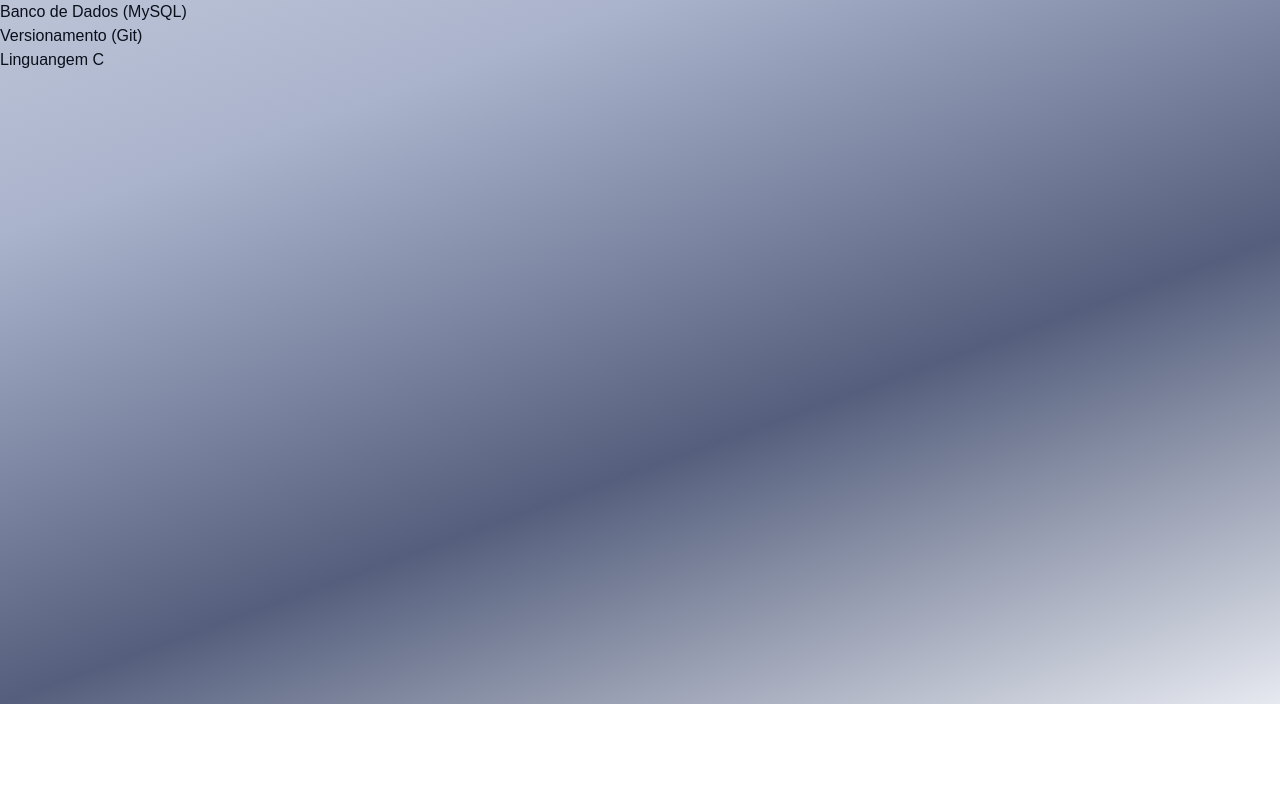
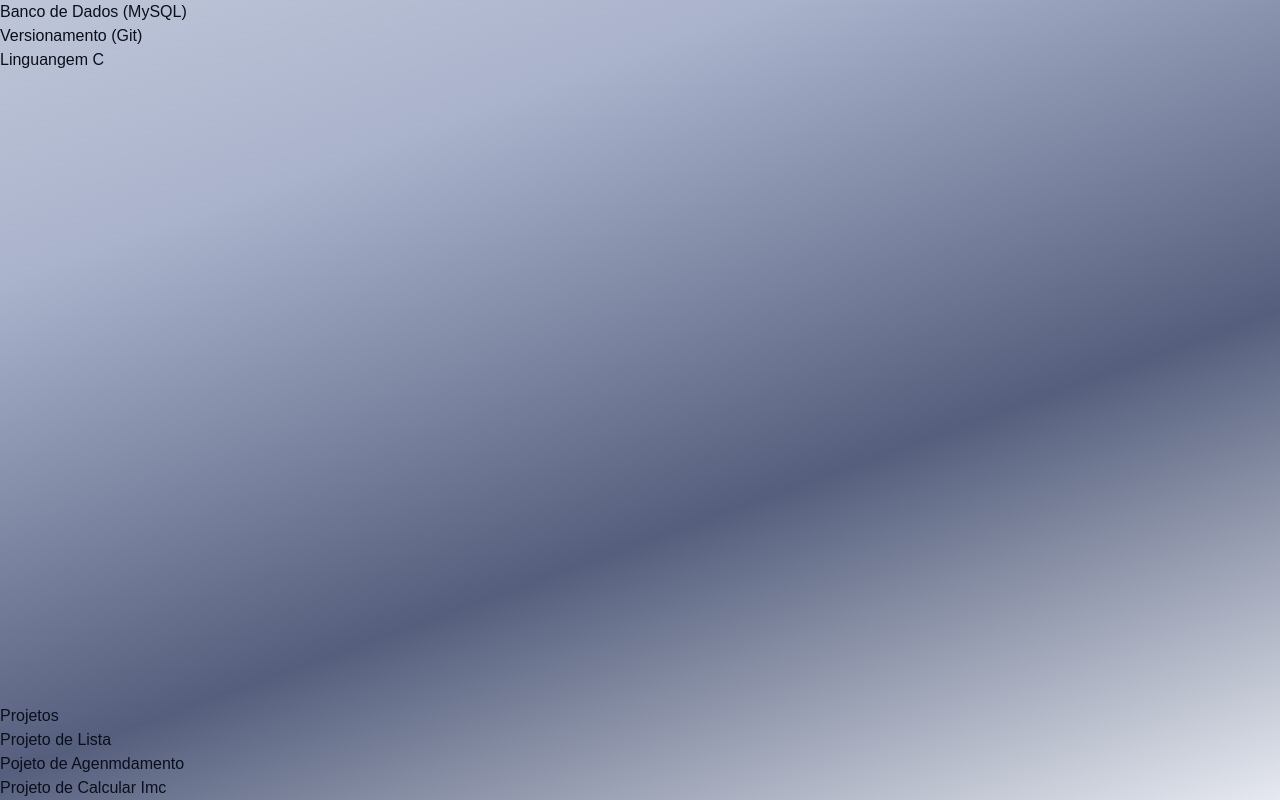
Before and after one commit to JHenryque/meu-portfolio-nextjs, a Next.js app: page / in a window 1280 px wide. Shown: the part 696-1496 px from the top of the page. Before the commit the page ends 1400 px from the top, so only its background shows below. Built offline with nearby package versions, Linux system fonts and the light colour scheme.

Commit message:
criando slide pojeto falta stilizar

```diff
--- a/src/LayoutApp/index.tsx
+++ b/src/LayoutApp/index.tsx
@@ -1,11 +1,13 @@
 import Banner from "@/components/Banner";
 import Habilidade from "@/components/Habilidade";
+import Projetos from "@/components/Projetos";
 
 export default function LayoutApp() {
   return (
     <>
       <Banner />
       <Habilidade />
+      <Projetos />
     </>
   );
 }
--- /dev/null
+++ b/src/app/projetos/[slug]/page.tsx
@@ -0,0 +1,19 @@
+import { Metadata } from "next";
+
+interface ProjetoPagesProps {
+  params: Promise<{ slug: string }>;
+}
+
+export const metadata: Metadata = {
+  title: "Varios Projetos Elaborado",
+};
+
+export default async function ProjetoPages({ params }: ProjetoPagesProps) {
+  const { slug } = await params;
+
+  return (
+    <div>
+      <h1>Varios Projetos Elaborado {slug}</h1>
+    </div>
+  );
+}
--- a/src/components/Projetos/index.tsx
+++ b/src/components/Projetos/index.tsx
@@ -1,7 +1,24 @@
+import Link from "next/link";
+
 export default function Projetos() {
   return (
     <div>
       <h1>Projetos</h1>
+
+      <div>
+        <ul>
+          <li>
+            <Link href="/projetos/projeto-de-lista"> Projeto de Lista </Link>
+          </li>
+
+          <Link href="/projetos/pojeto-de-agenmdamento">
+            <li>Pojeto de Agenmdamento</li>
+          </Link>
+          <Link href="/projetos/projeto-de-calcular-imc">
+            <li>Projeto de Calcular Imc</li>
+          </Link>
+        </ul>
+      </div>
     </div>
   );
 }
```
